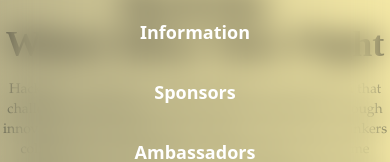
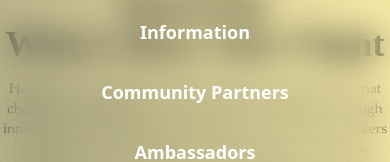
Before and after one commit to saif1431/HackXila-UET-Taxila, a React (Vite) app: page / in a window 390 px wide. Both pictures are taken after a click on the button "open navigation menu". Shown: the part 226-388 px from the top of the page. Built offline with nearby package versions, Linux system fonts and the light colour scheme.

Commit message:
Change Link

```diff
--- a/src/components/Navbar.jsx
+++ b/src/components/Navbar.jsx
@@ -163,7 +163,7 @@ function Navbar() {
             to='/sponsors'
             onClick={toggleMenu}
           >
-            Sponsors
+            Community Partners
           </NavLink>
           <NavLink
             className={({ isActive }) =>
```
